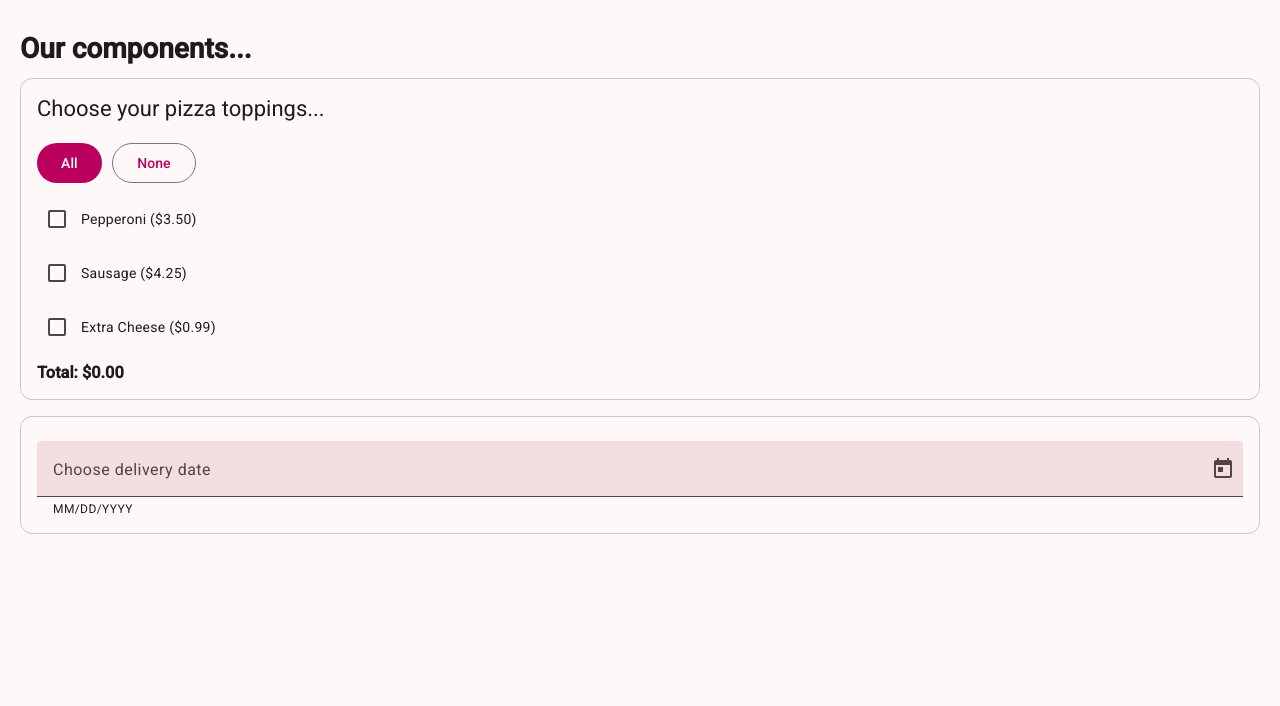
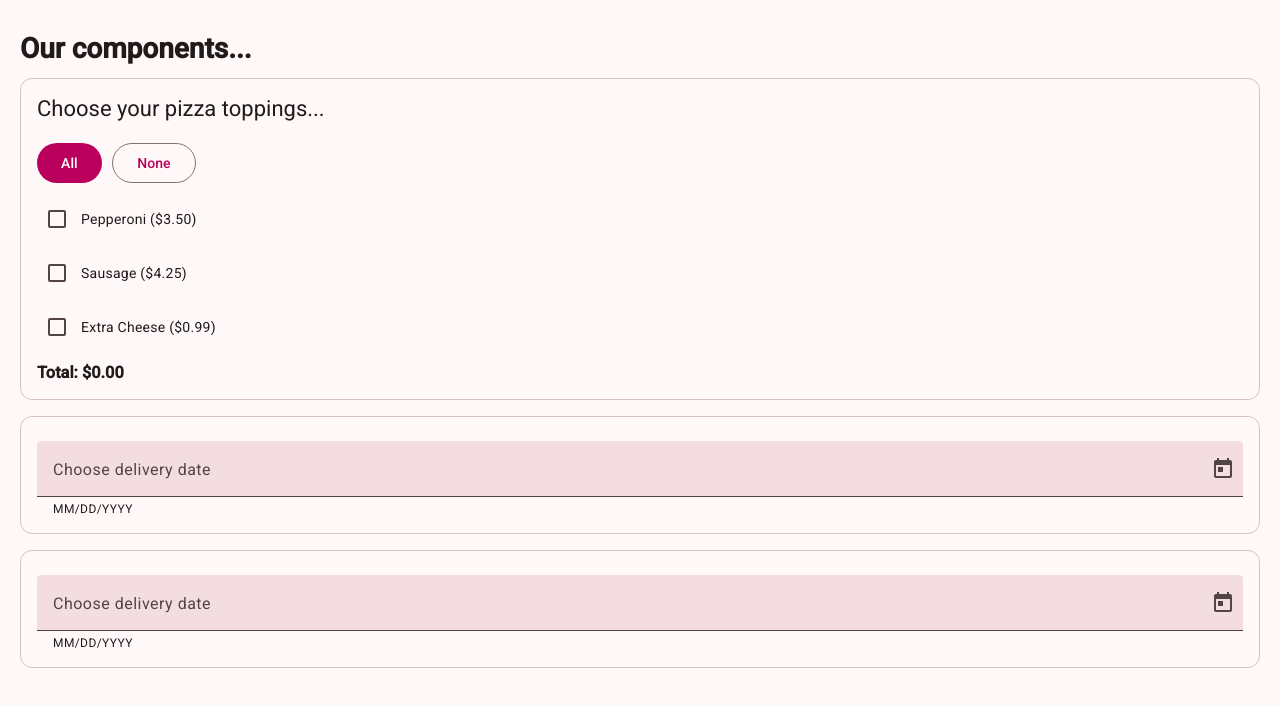
Before and after one commit to 2026-fall-jsf/angular-components, an Angular app: page / in a window 1280 px wide. Shown: the top 706 px of the page. Built offline with nearby package versions, Linux system fonts and the light colour scheme.

Commit message:
updated the app.html

```diff
--- a/src/app/app.html
+++ b/src/app/app.html
@@ -2,3 +2,4 @@
   Our components...
 </h1>
 <app-pizza-toppings></app-pizza-toppings>
+<app-elee-date-picker></app-elee-date-picker>
--- a/src/app/app.ts
+++ b/src/app/app.ts
@@ -1,10 +1,12 @@
 import { Component, signal } from '@angular/core';
 import { PizzaToppings } from './pizza-toppings/pizza-toppings';
+import { EleeDatePicker } from './elee-date-picker/elee-date-picker';
 
 @Component({
   imports: [
     PizzaToppings,
-  ],
+    EleeDatePicker
+],
   selector: 'app-root',
   styleUrl: './app.css',
   templateUrl: './app.html',
```
